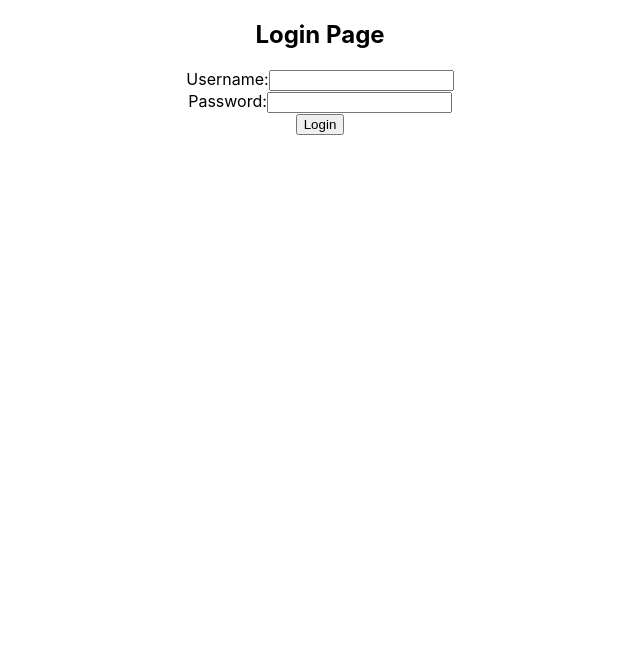
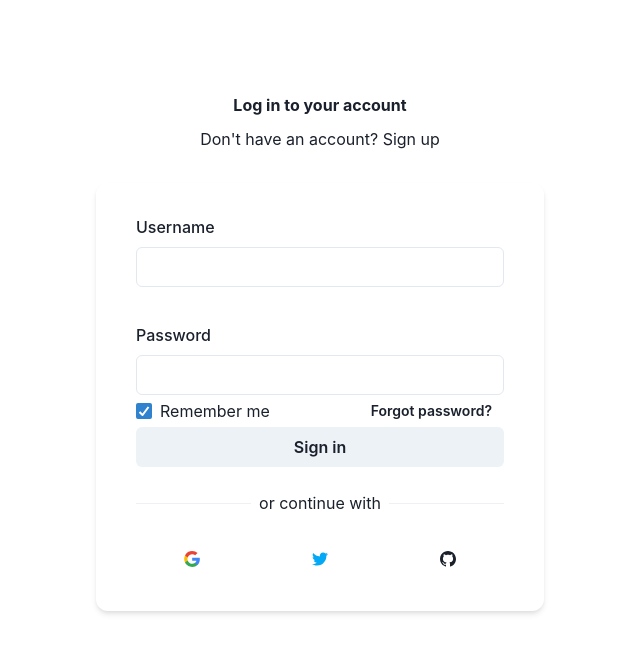
Before and after one commit to bharathaladandi/Ijona-Services, a React (Create React App) app in the folder ijona/: page / in a window 1280 px wide. Shown: the top 652 px of the page, without its empty margins (320-960 px from the left). Built offline with nearby package versions, Linux system fonts and the light colour scheme.

Commit message:
update login ui

```diff
--- a/ijona/package.json
+++ b/ijona/package.json
@@ -3,9 +3,13 @@
   "version": "0.1.0",
   "private": true,
   "dependencies": {
+    "@chakra-ui/react": "^2.8.2",
+    "@emotion/react": "^11.11.3",
+    "@emotion/styled": "^11.11.0",
     "@testing-library/jest-dom": "^5.17.0",
     "@testing-library/react": "^13.4.0",
     "@testing-library/user-event": "^13.5.0",
+    "framer-motion": "^11.0.3",
     "react": "^18.2.0",
     "react-dom": "^18.2.0",
     "react-router-dom": "^6.21.3",
--- a/ijona/src/Pages/HomaPage.jsx
+++ b/ijona/src/Pages/HomaPage.jsx
@@ -4,7 +4,7 @@ export const HomaPage = () => {
 
   return (
     <div>
-      HomaPage
+      HomePage
     </div>
   )
 }
--- a/ijona/src/Pages/Ragister.jsx
+++ b/ijona/src/Pages/Ragister.jsx
@@ -1,6 +1,24 @@
 import React, { useState } from 'react';
-import {Auth} from '../Context/AuthProvider';
+import { Auth } from '../Context/AuthProvider';
 import { Navigate } from 'react-router-dom';
+import {
+    Box,
+    Button,
+    Checkbox,
+    Container,
+    Divider,
+    FormControl,
+    FormLabel,
+    Heading,
+    HStack,
+    Input,
+    Link,
+    Stack,
+    Text,
+    ButtonGroup,
+    VisuallyHidden
+} from '@chakra-ui/react'
+import { GitHubIcon, GoogleIcon, TwitterIcon } from '../styles/Icons'
 
 export const Ragister = () => {
     const { login, isAuthenticated } = Auth();
@@ -16,23 +34,77 @@ export const Ragister = () => {
         return <Navigate to="/homepage" />;
     }
 
+    const providers = [
+        { name: 'Google', icon: <GoogleIcon /> },
+        { name: 'Twitter', icon: <TwitterIcon /> },
+        { name: 'GitHub', icon: <GitHubIcon /> },
+      ]
 
     return (
         <div>
-          <h2>Login Page</h2>
+            <Container maxW="lg" py={{ base: '12', md: '24' }} px={{ base: '0', sm: '8' }}>
+                <Stack spacing="8">
+                    <Stack spacing="6">
+                        {/* <Logo /> */}
+                        <Stack spacing={{ base: '2', md: '3' }} textAlign="center">
+                            <Heading size={{ base: 'xs', md: 'sm' }}>Log in to your account</Heading>
+                            <Text color="fg.muted">
+                                Don't have an account? <Link href="#">Sign up</Link>
+                            </Text>
+                        </Stack>
+                    </Stack>
+                    <Box
+                        py={{ base: '0', sm: '8' }}
+                        px={{ base: '4', sm: '10' }}
+                        bg={{ base: 'transparent', sm: 'bg.surface' }}
+                        boxShadow={{ base: 'none', sm: 'md' }}
+                        borderRadius={{ base: 'none', sm: 'xl' }}
+                    >
+
+                        <Stack spacing="6">
                         <form onSubmit={handleSubmit}>
-            <label>
-              Username:
-              <input type="text" value={username} onChange={(e) => setUsername(e.target.value)} />
-            </label>
-            <br />
-            <label>
-              Password:
-              <input type="password" value={password} onChange={(e) => setPassword(e.target.value)} />
-            </label>
-            <br />
-            <button type="submit">Login</button>
+                            <Stack spacing="5">
+
+                                <FormControl>
+                                    <FormLabel >Username</FormLabel>
+                                    <Input type="text" value={username} onChange={(e) => setUsername(e.target.value)} />
+                                </FormControl>
+                                <FormControl id="password" mt={4}>
+                                    <FormLabel>Password</FormLabel>
+                                    <Input type="password" value={password} onChange={(e) => setPassword(e.target.value)} />
+                                </FormControl>
+                            </Stack>
+                            <HStack justify="space-between">
+                                <Checkbox defaultChecked>Remember me</Checkbox>
+                                <Button variant="text" size="sm">
+                                    Forgot password?
+                                </Button>
+                            </HStack>
+                            <Stack spacing="6">
+                                <Button type='submit'>Sign in</Button>
+                                <HStack>
+                                    <Divider />
+                                    <Text textStyle="sm" whiteSpace="nowrap" color="fg.muted">
+                                        or continue with
+                                    </Text>
+                                    <Divider />
+                                </HStack>
+                                <ButtonGroup variant="secondary" spacing="4">
+                                    {providers.map(({ name, icon }) => (
+                                        <Button key={name} flexGrow={1}>
+                                            <VisuallyHidden>Sign in with {name}</VisuallyHidden>
+                                            {icon}
+                                        </Button>
+                                    ))}
+                                </ButtonGroup>
+                            </Stack>
                             </form>
+                        </Stack>
+
+                    </Box>
+                </Stack>
+            </Container>
+
         </div>
     );
 };
--- a/ijona/src/index.js
+++ b/ijona/src/index.js
@@ -5,15 +5,17 @@ import App from './App';
 import reportWebVitals from './reportWebVitals';
 import { BrowserRouter } from 'react-router-dom';
 import { AuthProvider } from './Context/AuthProvider';
-
+import { ChakraProvider } from '@chakra-ui/react'
 const root = ReactDOM.createRoot(document.getElementById('root'));
 root.render(
 
-  <AuthProvider>
-    <BrowserRouter>
-      <App />
-    </BrowserRouter>
-  </AuthProvider>
+    <AuthProvider>
+      <BrowserRouter>
+      <ChakraProvider>
+        <App />
+        </ChakraProvider>
+      </BrowserRouter>
+    </AuthProvider>
 );
 
 // If you want to start measuring performance in your app, pass a function
--- /dev/null
+++ b/ijona/src/styles/Icons.jsx
@@ -0,0 +1,45 @@
+import { createIcon } from '@chakra-ui/react'
+
+export const GoogleIcon = createIcon({
+  displayName: 'GoogleIcon',
+  path: (
+    <g transform="matrix(1, 0, 0, 1, 27.009001, -39.238998)">
+      <path
+        fill="#4285F4"
+        d="M -3.264 51.509 C -3.264 50.719 -3.334 49.969 -3.454 49.239 L -14.754 49.239 L -14.754 53.749 L -8.284 53.749 C -8.574 55.229 -9.424 56.479 -10.684 57.329 L -10.684 60.329 L -6.824 60.329 C -4.564 58.239 -3.264 55.159 -3.264 51.509 Z"
+      />
+      <path
+        fill="#34A853"
+        d="M -14.754 63.239 C -11.514 63.239 -8.804 62.159 -6.824 60.329 L -10.684 57.329 C -11.764 58.049 -13.134 58.489 -14.754 58.489 C -17.884 58.489 -20.534 56.379 -21.484 53.529 L -25.464 53.529 L -25.464 56.619 C -23.494 60.539 -19.444 63.239 -14.754 63.239 Z"
+      />
+      <path
+        fill="#FBBC05"
+        d="M -21.484 53.529 C -21.734 52.809 -21.864 52.039 -21.864 51.239 C -21.864 50.439 -21.724 49.669 -21.484 48.949 L -21.484 45.859 L -25.464 45.859 C -26.284 47.479 -26.754 49.299 -26.754 51.239 C -26.754 53.179 -26.284 54.999 -25.464 56.619 L -21.484 53.529 Z"
+      />
+      <path
+        fill="#EA4335"
+        d="M -14.754 43.989 C -12.984 43.989 -11.404 44.599 -10.154 45.789 L -6.734 42.369 C -8.804 40.429 -11.514 39.239 -14.754 39.239 C -19.444 39.239 -23.494 41.939 -25.464 45.859 L -21.484 48.949 C -20.534 46.099 -17.884 43.989 -14.754 43.989 Z"
+      />
+    </g>
+  ),
+})
+
+export const GitHubIcon = createIcon({
+  displayName: 'GitHubIcon',
+  path: (
+    <path
+      fill="currentColor"
+      d="M12 0c-6.626 0-12 5.373-12 12 0 5.302 3.438 9.8 8.207 11.387.599.111.793-.261.793-.577v-2.234c-3.338.726-4.033-1.416-4.033-1.416-.546-1.387-1.333-1.756-1.333-1.756-1.089-.745.083-.729.083-.729 1.205.084 1.839 1.237 1.839 1.237 1.07 1.834 2.807 1.304 3.492.997.107-.775.418-1.305.762-1.604-2.665-.305-5.467-1.334-5.467-5.931 0-1.311.469-2.381 1.236-3.221-.124-.303-.535-1.524.117-3.176 0 0 1.008-.322 3.301 1.23.957-.266 1.983-.399 3.003-.404 1.02.005 2.047.138 3.006.404 2.291-1.552 3.297-1.23 3.297-1.23.653 1.653.242 2.874.118 3.176.77.84 1.235 1.911 1.235 3.221 0 4.609-2.807 5.624-5.479 5.921.43.372.823 1.102.823 2.222v3.293c0 .319.192.694.801.576 4.765-1.589 8.199-6.086 8.199-11.386 0-6.627-5.373-12-12-12z"
+    />
+  ),
+})
+
+export const TwitterIcon = createIcon({
+  displayName: 'TwitterIcon',
+  path: (
+    <path
+      fill="#03A9F4"
+      d="M24 4.557c-.883.392-1.832.656-2.828.775 1.017-.609 1.798-1.574 2.165-2.724-.951.564-2.005.974-3.127 1.195-.897-.957-2.178-1.555-3.594-1.555-3.179 0-5.515 2.966-4.797 6.045-4.091-.205-7.719-2.165-10.148-5.144-1.29 2.213-.669 5.108 1.523 6.574-.806-.026-1.566-.247-2.229-.616-.054 2.281 1.581 4.415 3.949 4.89-.693.188-1.452.232-2.224.084.626 1.956 2.444 3.379 4.6 3.419-2.07 1.623-4.678 2.348-7.29 2.04 2.179 1.397 4.768 2.212 7.548 2.212 9.142 0 14.307-7.721 13.995-14.646.962-.695 1.797-1.562 2.457-2.549z"
+    />
+  ),
+})
```
Also changed, not shown: 1 other file (tests, documents, lock files or other folders). Lines whose indentation alone changed are shown as unchanged.
